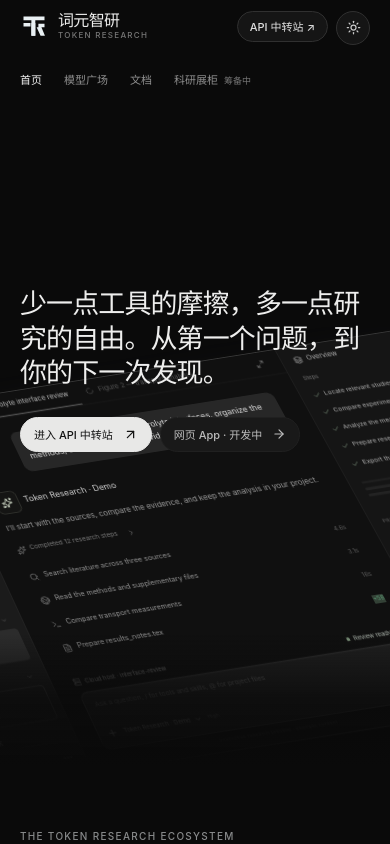
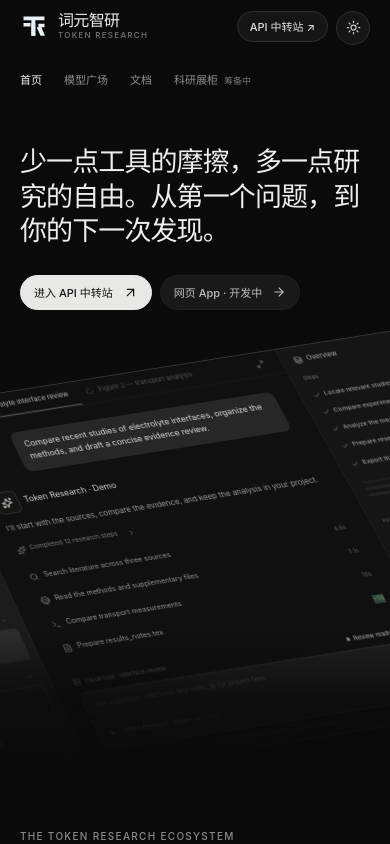
Before and after one commit to wangyunjeff/tokenresearch-site, a React (Vite) app: page / in a window 390 px wide. Shown: the top 844 px of the page. Built offline with nearby package versions, Linux system fonts and the light colour scheme; a web font is replaced by a local one.

Commit message:
Refine mobile hero spacing beneath the two-row navigation

```diff
--- a/src/styles/visual-refinement.css
+++ b/src/styles/visual-refinement.css
@@ -1086,8 +1086,8 @@ html[data-theme='dark'] {
   .site .site-header .portal-navigation a.active::after {
     bottom: -9px;
   }
-  .site .hero-copy {
-    padding-top: 155px;
+  .site .hero {
+    padding-top: 145px;
   }
   .site .portal-tutorial .tutorial-widget .tutorial-toolbar {
     flex-wrap: wrap;
```
